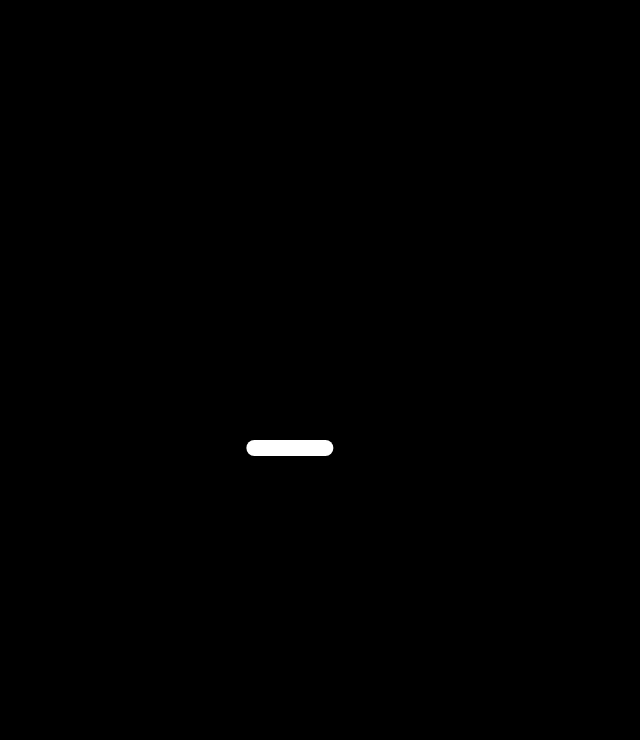
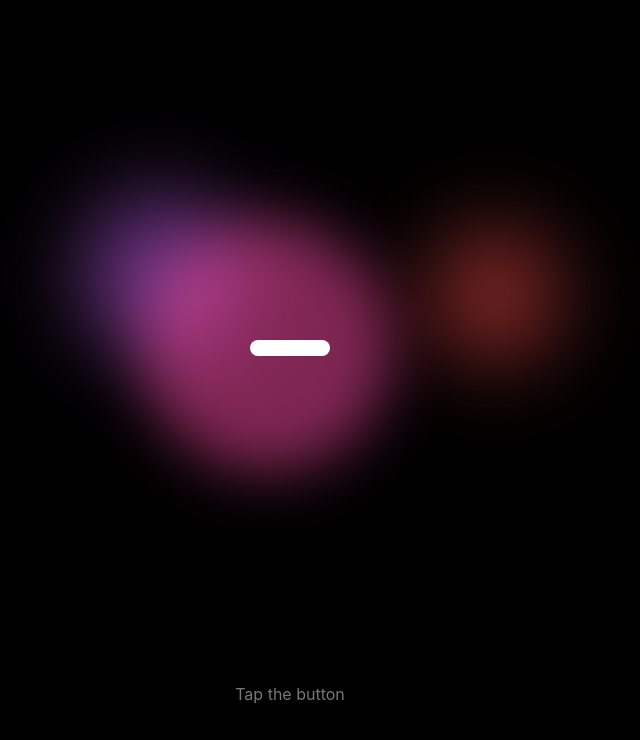
Before and after one commit to styp3r/naviportfolio, a React (Create React App) app: page / in a window 1280 px wide. Shown: the top 740 px of the page, without its empty margins (350-990 px from the left). Built offline with nearby package versions, Linux system fonts and the light colour scheme.

Commit message:
Create tutorial text animation and edit blurBlob(s) classname and styling.

```diff
--- a/src/index.css
+++ b/src/index.css
@@ -21,9 +21,9 @@ code {
   height: 2vmin;
   background-color: #ffffff;
   border-radius: 2vmin;
-  margin: 20vmax 0 0 50%;
+  margin: 15vmax 0 0 50%;
   transform: translateX(-50%);
-  animation-duration: 1.5s;
+  animation-duration: 2s;
   animation-iteration-count: infinite;
   animation-name: pulse;
   overflow: hidden;
@@ -33,52 +33,16 @@ code {
 }
 
 @keyframes pulse {
-  0% {
+ 0%{
    width: 10vmin;
  }
-
-  50% {
+ 50%{
    width: 11vmin;
  }
-
  100%{
    width: 10vmin;
  }
 }
-
-.circle{
-  background-color: #999999;
-  border-radius: 100%;
-  opacity: 0.5;
-  animation-name: pulseCircle;
-  animation-duration: 3s;
-  animation-iteration-count: infinite;
-}
-
-@keyframes pulseCircle{
-  0% {
-    width: 0;
-    height: 0;
-  }
-
-  100% {
-    width: 12vmin;
-    height: 12vmin;
-  }
-
-}
-
-.circle1{
-  position: absolute;
-  background-color: #b3b3b3;
-  border-radius: 100%;
-  opacity: 0.5;
-  animation-name: pulseCircle;
-  animation-delay: 0.5s;
-  animation-duration: 3s;
-  animation-iteration-count: infinite;
-}
-
 
 #button:hover {
   cursor: pointer;
@@ -91,18 +55,15 @@ code {
   }
 }
 
-.font{
-  color: #ffffff;
-}
-
-.blurBox{
+.blurBlob{
   position: absolute;
   width: 10vmax;
   height: 10vmax;
   border-radius: 100%;
   background-color: #cc66ff;
-  filter: blur(50px);
+  filter: blur(40px);
   opacity: 0.5;
+  box-shadow: 0 0 5vmin 2vmin #cc66ff;
   margin: 2vmin 0 0 38%;
   transform: translateX(-50%);
   animation-name: hoverInPlace;
@@ -115,27 +76,28 @@ code {
     margin: 2vmin 0 0 38%;
   }
   25%{
-    margin: 6vmin 0 0 34%;
+    margin: 8vmin 0 0 40%;
   }
   50% {
-    margin: 10vmin 0 0 40%;
+    margin: 10vmin 0 0 32%;
   }
   75%{
-    margin: 8vmin 0 0 30%;
+    margin: 8vmin 0 0 35%;
   }
   100% {
     margin: 2vmin 0 0 38%;
   }
 }
 
-.blurBox1{
+.blurBlob1{
   position: absolute;
   width: 17vmax;
   height: 17vmax;
   border-radius: 100%;
   background-color: #ff4da6;
-  filter: blur(45px);
+  filter: blur(25px);
   opacity: 0.5;
+  box-shadow: 0 0 5vmin 2vmin #ff4da6;
   margin: 18vmin 0 10vmin 55%;
   transform: translateX(-50%);
   animation-name: hoverInPlace1;
@@ -148,28 +110,29 @@ code {
     margin: 18vmin 0 10vmin 55%;
   }
   25%{
-    margin: 17vmin 0 0 50%;
+    margin: 11vmin 0 0 48%;
   }
   50% {
-    margin: 15vmin 0 0 43%;
+    margin: 5vmin 0 0 43%;
   }
   75%{
-    margin: 12vmin 0 0 57%;
+    margin: 1vmin 0 0 57%;
   }
   100% {
     margin: 18vmin 0 10vmin 55%;
   }
 }
 
-.blurBox2{
+.blurBlob2{
   position: absolute;
-  width: 5vmax;
-  height: 5vmax;
+  width: 8vmax;
+  height: 8vmax;
   border-radius: 100%;
   background-color: #ff4d4d;
-  filter: blur(30px);
+  box-shadow: 0 0 5vmin 2vmin #ff4d4d;
+  filter: blur(40px);
+  margin: 18vmin 0 0 65%;
   opacity: 0.5;
-  margin: 18vmin 0 0 65%;
   transform: translateX(-50%);
   animation-name: hoverInPlace2;
   animation-duration: 35s;
@@ -181,7 +144,7 @@ code {
     margin: 18vmin 0 0 65%;
   }
   25%{
-    margin: 20vmin 0 0 66%;
+    margin: 12vmin 0 5vmin 66%;
   }
   50% {
     margin: 25vmin 0 0 62%;
@@ -194,13 +157,26 @@ code {
   }
 }
 
-.tutBox1{
+
+.tutMessage1{
   position: absolute;
-  background-color: #808080;
-  width: 20vmax;
-  height: 10vmax;
-  opacity: 0.8;
-  border-radius: 1.5vmin;
-  margin: 10vmin 0 0 50%;
+  bottom: 10vmin;
+  left: 50%;
+  opacity: 0;
   transform: translateX(-50%);
+  animation: 5s infinite changeOpacity;
+  color: #ffffff;
+  animation-delay: 2s;
 }
+
+@keyframes changeOpacity{
+  0%{
+    opacity: 0;
+  }
+  70%{
+    opacity: 1;
+  }
+  100%{
+    opacity: 0;
+  }
+}
```
Lines whose indentation alone changed are shown as unchanged.
